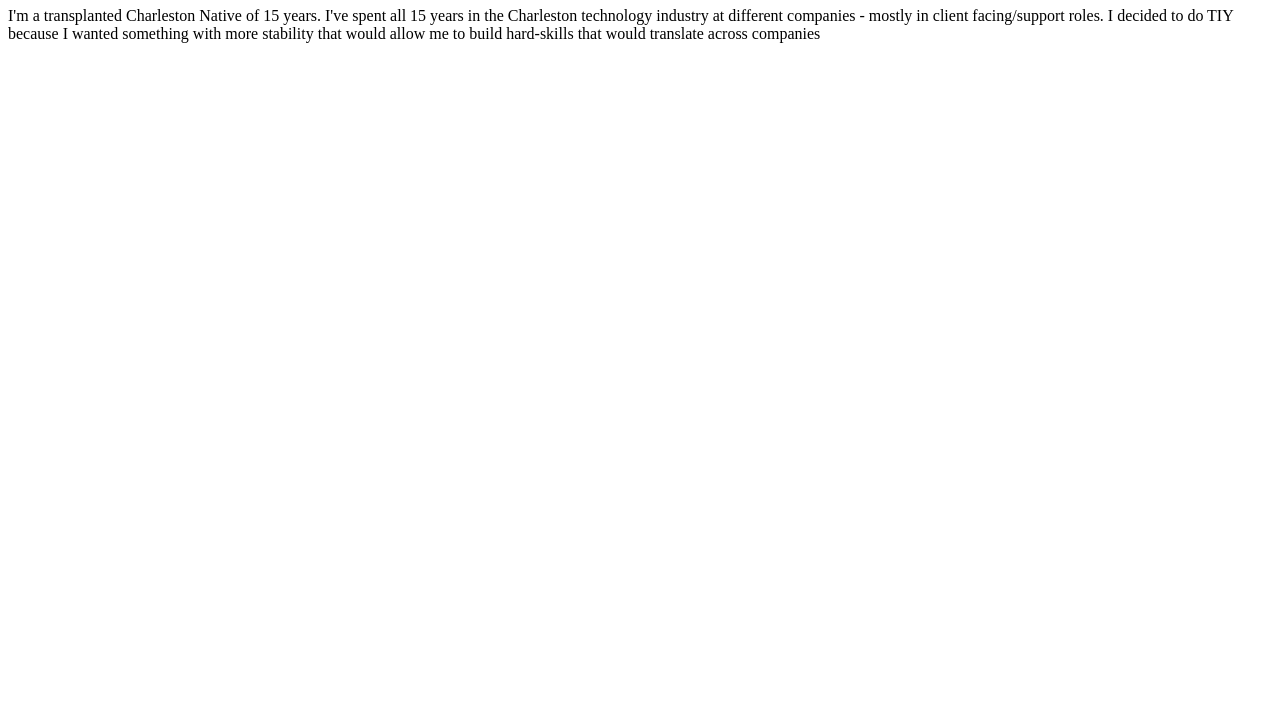
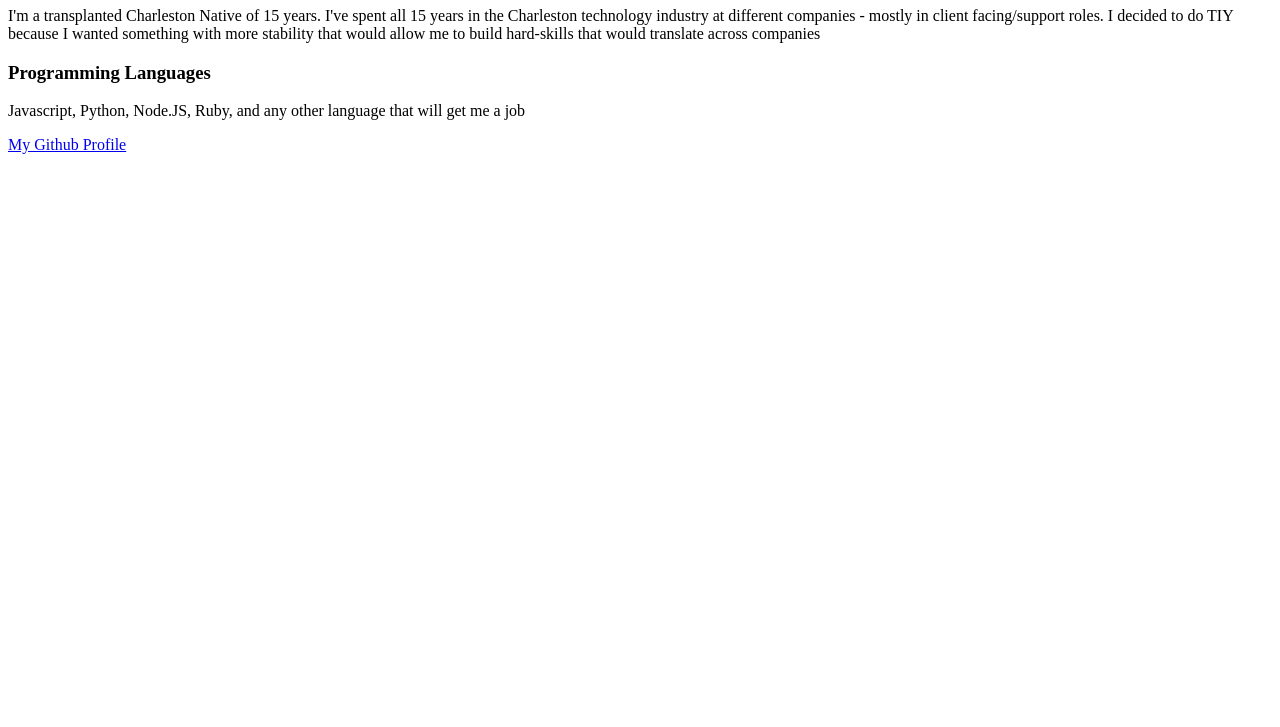
Before and after one commit to Bruin324/Git-skills, a plain HTML site: page index.html in a window 1280 px wide. Shown: the part 73-800 px from the top of the page. Drawn offline with Linux system fonts and the light colour scheme.

Commit message:
added languages, github link

```diff
--- a/index.html
+++ b/index.html
@@ -7,5 +7,8 @@
   <body>
     <h1>Bruin Robinson</h1>
     <p>I'm a transplanted Charleston Native of 15 years. I've spent all 15 years in the Charleston technology industry at different companies - mostly in client facing/support roles. I decided to do TIY because I wanted something with more stability that would allow me to build hard-skills that would translate across companies</p>
+    <h3>Programming Languages</h3>
+    <p>Javascript, Python, Node.JS, Ruby, and any other language that will get me a job</p>
+    <a href="https://github.com/Bruin324" target="_blank">My Github Profile</a>
   </body>
 </html>
```
